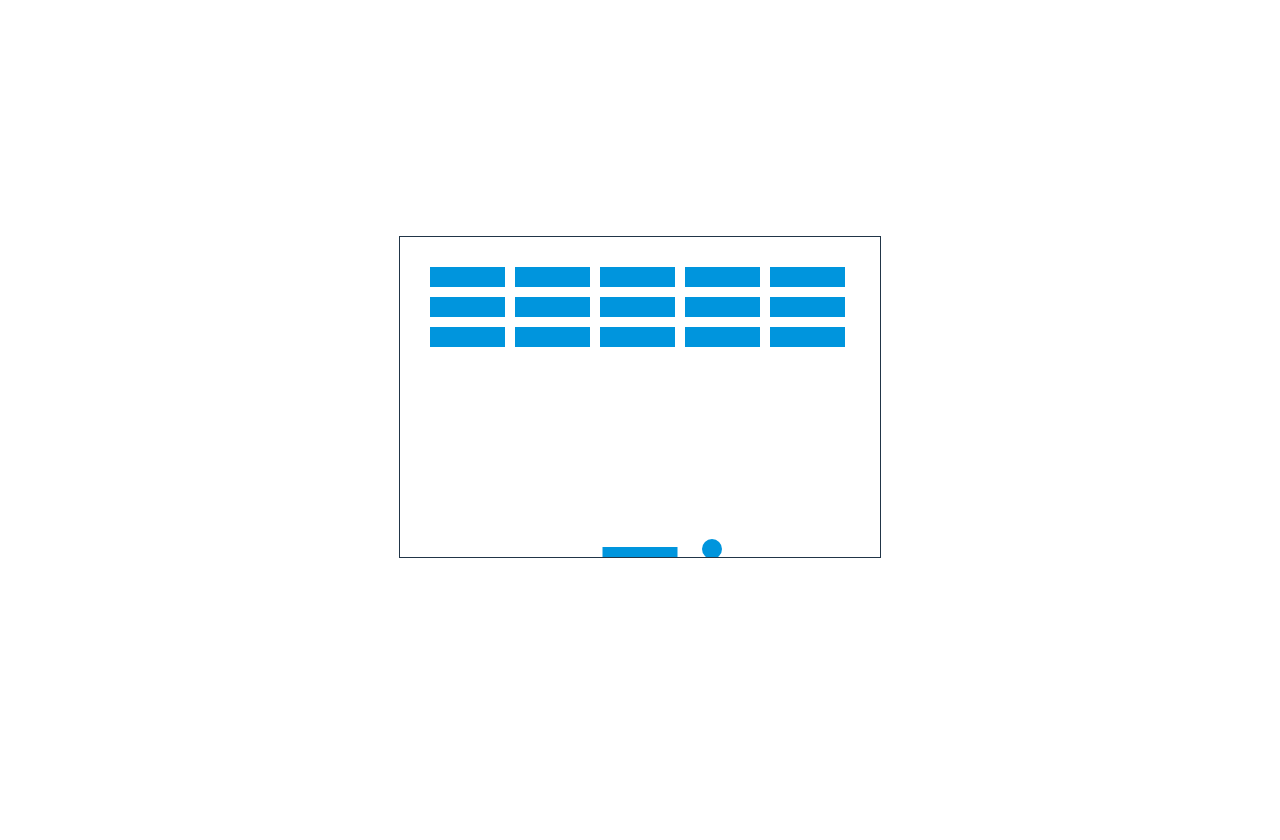
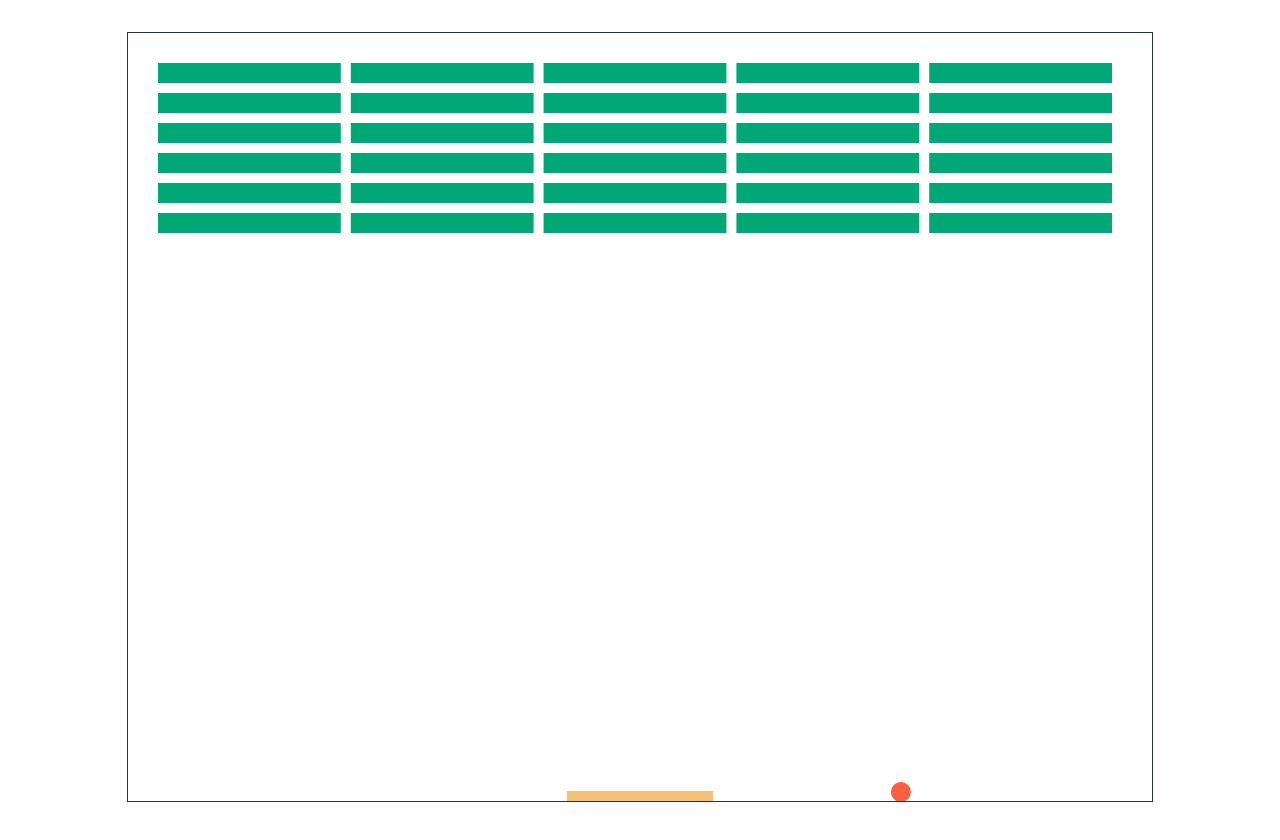
Before and after one commit to miloszpp/breakout, a website built with Vite: page index.html in a window 1280 px wide. Before the commit the page ends 800 px from the top, so only its background shows below. Built offline with nearby package versions, Linux system fonts and the light colour scheme.

Commit message:
Brick collisions and settings refactor

```diff
--- a/index.html
+++ b/index.html
@@ -8,7 +8,7 @@
   </head>
   <body>
     <div id="app">
-      <canvas id="mainCanvas" width="480" height="320"></canvas>
+      <canvas id="mainCanvas"></canvas>
     </div>
     <script type="module" src="/src/main.ts"></script>
   </body>
--- a/src/draw.ts
+++ b/src/draw.ts
@@ -6,23 +6,31 @@ export interface DrawingContext {
   ctx: CanvasRenderingContext2D;
 }
 
-export function drawBall({ ctx }: DrawingContext, ball: BallState) {
+export function drawBall(
+  { ctx }: DrawingContext,
+  ball: BallState,
+  settings: GameSettigns
+) {
   ctx.beginPath();
   ctx.arc(ball.x, ball.y, ball.radius, 0, Math.PI * 2);
-  ctx.fillStyle = "#0095DD";
+  ctx.fillStyle = settings.ballColor;
   ctx.fill();
   ctx.closePath();
 }
 
-function drawPaddle({ ctx, canvas }: DrawingContext, paddle: PaddleState) {
+function drawPaddle(
+  { ctx }: DrawingContext,
+  paddle: PaddleState,
+  settings: GameSettigns
+) {
   ctx.beginPath();
   ctx.rect(
     paddle.x,
-    canvas.height - paddle.height,
+    settings.canvasHeight - paddle.height,
     paddle.width,
     paddle.height
   );
-  ctx.fillStyle = "#0095DD";
+  ctx.fillStyle = settings.paddleColor;
   ctx.fill();
   ctx.closePath();
 }
@@ -34,6 +42,9 @@ function drawBricks(
 ) {
   for (let c = 0; c < settings.brickColumnCount; c++) {
     for (let r = 0; r < settings.brickRowCount; r++) {
+      if (bricks.data[c][r].isDestroyed) {
+        continue;
+      }
       ctx.beginPath();
       ctx.rect(
         bricks.data[c][r].x,
@@ -41,7 +52,7 @@ function drawBricks(
         settings.brickWidth,
         settings.brickHeight
       );
-      ctx.fillStyle = "#0095DD";
+      ctx.fillStyle = settings.brickColor;
       ctx.fill();
       ctx.closePath();
     }
@@ -54,12 +65,12 @@ export function draw(
   settings: GameSettigns,
   shouldContinue: () => boolean
 ) {
-  const { canvas, ctx } = context;
+  const { ctx } = context;
 
-  ctx.clearRect(0, 0, canvas.width, canvas.height);
+  ctx.clearRect(0, 0, settings.canvasWidth, settings.canvasHeight);
 
-  drawBall(context, state.ball);
-  drawPaddle(context, state.paddle);
+  drawBall(context, state.ball, settings);
+  drawPaddle(context, state.paddle, settings);
   drawBricks(context, state.bricks, settings);
 
   if (shouldContinue()) {
--- a/src/main.ts
+++ b/src/main.ts
@@ -1,6 +1,6 @@
 import { setupControls } from "./controls";
 import { draw, DrawingContext } from "./draw";
-import { GameSettigns } from "./settings";
+import { settings } from "./settings";
 import { getInitialState, updateState } from "./state";
 import "./style.css";
 import { ensureDefined } from "./utils";
@@ -14,31 +14,25 @@ const getCanvas = () =>
 const getContext = (canvas: HTMLCanvasElement) =>
   ensureDefined(canvas.getContext("2d"), "Could not get 2d context");
 
-const settings: GameSettigns = {
-  brickRowCount: 3,
-  brickColumnCount: 5,
-  brickWidth: 75,
-  brickHeight: 20,
-  brickPadding: 10,
-  brickOffsetTop: 30,
-  brickOffsetLeft: 30,
-};
-
 function main() {
   const canvas = getCanvas();
   const ctx = getContext(canvas);
   const drawingContext: DrawingContext = { canvas, ctx };
   const controls = setupControls();
 
-  const state = getInitialState(drawingContext, settings);
+  const state = getInitialState(settings);
 
   let shouldContinue = true;
   let updateStateInterval: number;
+
+  canvas.setAttribute("width", String(settings.canvasWidth));
+  canvas.setAttribute("height", String(settings.canvasHeight));
+
   draw(drawingContext, state, settings, () => shouldContinue);
 
   updateStateInterval = setInterval(
     () =>
-      updateState(state, controls, () => {
+      updateState(state, controls, settings, () => {
         shouldContinue = false;
         clearInterval(updateStateInterval);
         alert("GAME OVER");
--- a/src/settings.ts
+++ b/src/settings.ts
@@ -1,9 +1,25 @@
-export interface GameSettigns {
-  brickRowCount: number;
-  brickColumnCount: number;
-  brickWidth: number;
-  brickHeight: number;
-  brickPadding: number;
-  brickOffsetTop: number;
-  brickOffsetLeft: number;
-}
+export const settings = {
+  canvasWidth: 1024,
+  canvasHeight: 768,
+  brickRowCount: 6,
+  brickColumnCount: 5,
+  brickHeight: 20,
+  brickPadding: 10,
+  brickOffsetTop: 30,
+  brickOffsetLeft: 30,
+  brickColor: "#00a878",
+  ballSpeed: 3,
+  ballRadius: 10,
+  ballColor: "#fe5e41",
+  paddleSpeed: 5,
+  paddleColor: "#f3c178",
+
+  get brickWidth() {
+    return (
+      (this.canvasWidth - 2 * this.brickOffsetLeft) / this.brickColumnCount -
+      this.brickPadding
+    );
+  },
+};
+
+export type GameSettigns = typeof settings;
--- a/src/state.ts
+++ b/src/state.ts
@@ -1,5 +1,4 @@
 import { Controls } from "./controls";
-import { DrawingContext } from "./draw";
 import { GameSettigns } from "./settings";
 
 export interface BallState {
@@ -20,6 +19,7 @@ export interface PaddleState {
 interface Brick {
   x: number;
   y: number;
+  isDestroyed: boolean;
 }
 
 export interface BricksState {
@@ -29,21 +29,14 @@ export interface BricksState {
 export interface GameState {
   ball: BallState;
   paddle: PaddleState;
-  boundaries: {
-    width: number;
-    height: number;
-  };
   bricks: BricksState;
 }
 
-export function getInitialState(
-  { canvas }: DrawingContext,
-  settings: GameSettigns
-): GameState {
+export function getInitialState(settings: GameSettigns): GameState {
   const bricks: BricksState = { data: [] };
   for (let c = 0; c < settings.brickColumnCount; c++) {
-    const brickRow: Brick[] = [];
-    bricks.data.push(brickRow);
+    const column: Brick[] = [];
+    bricks.data.push(column);
     for (let r = 0; r < settings.brickRowCount; r++) {
       const brickX =
         c * (settings.brickWidth + settings.brickPadding) +
@@ -51,9 +44,10 @@ export function getInitialState(
       const brickY =
         r * (settings.brickHeight + settings.brickPadding) +
         settings.brickOffsetTop;
-      brickRow.push({
+      column.push({
         x: brickX,
         y: brickY,
+        isDestroyed: false,
       });
     }
   }
@@ -61,40 +55,58 @@ export function getInitialState(
   return {
     bricks,
     ball: {
-      x: 50,
-      y: 50,
-      radius: 10,
-      dx: 2,
-      dy: 2,
+      x: settings.canvasWidth * Math.random(),
+      y: settings.canvasHeight / 2,
+      radius: settings.ballRadius,
+      dx: settings.ballSpeed,
+      dy: settings.ballSpeed,
     },
     paddle: {
-      x: (canvas.width - 75) / 2,
-      width: 75,
+      x: (settings.canvasWidth - settings.canvasWidth / 7) / 2,
+      width: settings.canvasWidth / 7,
       height: 10,
-      speed: 5,
-    },
-    boundaries: {
-      width: canvas.width,
-      height: canvas.height,
+      speed: settings.paddleSpeed,
     },
   };
+}
+
+function getCollidingBrick(
+  state: GameState,
+  settings: GameSettigns
+): Brick | undefined {
+  for (let c = 0; c < settings.brickColumnCount; c++) {
+    for (let r = 0; r < settings.brickRowCount; r++) {
+      const b = state.bricks.data[c][r];
+      if (
+        !b.isDestroyed &&
+        state.ball.x > b.x &&
+        state.ball.x < b.x + settings.brickWidth &&
+        state.ball.y > b.y &&
+        state.ball.y < b.y + settings.brickHeight
+      ) {
+        return b;
+      }
+    }
+  }
+  return undefined;
 }
 
 export function updateState(
   state: GameState,
   controls: Controls,
+  settings: GameSettigns,
   onGameOver: () => void
 ) {
-  const { ball, paddle, boundaries } = state;
+  const { ball, paddle } = state;
   if (
-    ball.x + ball.dx > boundaries.width - ball.radius ||
+    ball.x + ball.dx > settings.canvasWidth - ball.radius ||
     ball.x + ball.dx < ball.radius
   ) {
     ball.dx = -ball.dx;
   }
   if (ball.y + ball.dy < ball.radius) {
     ball.dy = -ball.dy;
-  } else if (ball.y + ball.dy > boundaries.height - ball.radius) {
+  } else if (ball.y + ball.dy > settings.canvasHeight - ball.radius) {
     if (ball.x > paddle.x && ball.x < paddle.x + paddle.width) {
       ball.dy = -ball.dy;
     } else {
@@ -102,10 +114,19 @@ export function updateState(
     }
   }
 
+  const collidingBrick = getCollidingBrick(state, settings);
+  if (collidingBrick !== undefined) {
+    ball.dy = -ball.dy;
+    collidingBrick.isDestroyed = true;
+  }
+
   ball.x += ball.dx;
   ball.y += ball.dy;
 
-  if (controls.rightPressed && paddle.x + paddle.width <= boundaries.width) {
+  if (
+    controls.rightPressed &&
+    paddle.x + paddle.width <= settings.canvasWidth
+  ) {
     paddle.x += paddle.speed;
   } else if (controls.leftPressed && paddle.x >= 0) {
     paddle.x -= paddle.speed;
```
Also changed, not shown: README.md (added), package.json (line endings or trailing spaces).
